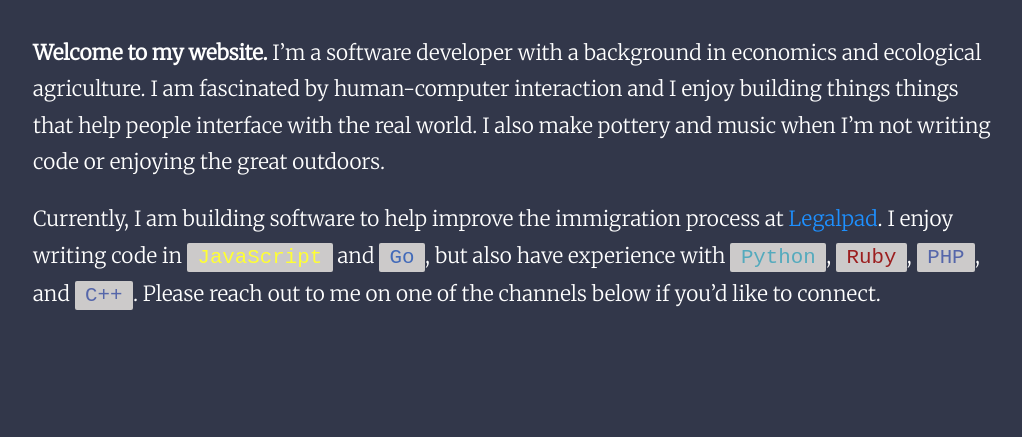
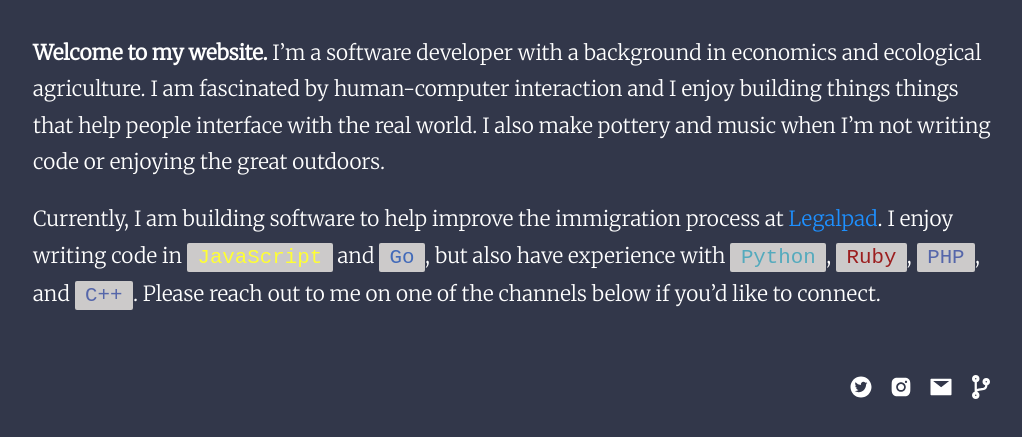
Before and after one commit to wileymc/wileybaba.github.io, a Gatsby site: page / in a window 1280 px wide. Shown: the part 221-658 px from the top of the page, without its empty margins (127-1149 px from the left). Built offline with nearby package versions, Linux system fonts and the light colour scheme; Gatsby itself is replaced by a stand-in of ours.

```diff
--- a/package.json
+++ b/package.json
@@ -21,6 +21,7 @@
     "react": "^16.12.0",
     "react-dom": "^16.12.0",
     "react-helmet": "^5.2.1",
+    "react-icons": "^3.11.0",
     "styled-components": "^4.4.1"
   },
   "devDependencies": {
--- /dev/null
+++ b/src/components/footer.js
@@ -0,0 +1,35 @@
+import { Link } from 'gatsby';
+import React, { useContext } from 'react';
+import {
+  AiFillTwitterCircle,
+  AiFillInstagram,
+  AiFillMail,
+} from 'react-icons/ai';
+import { FaCodeBranch } from 'react-icons/fa';
+import styled from 'styled-components';
+
+const Container = styled.footer`
+  margin: 5vh 0;
+  display: flex;
+  float: right;
+  svg {
+    margin-left: 1rem;
+    color: ${(props) => props.theme.colors.icons};
+    cursor: pointer;
+    transition: all 0.5s ease-out;
+    &:hover {
+      color: ${(props) => props.theme.colors.blue};
+    }
+  }
+`;
+
+const Footer = () => (
+  <Container>
+    <AiFillTwitterCircle size="1.5rem" />
+    <AiFillInstagram size="1.5rem" />
+    <AiFillMail size="1.5rem" />
+    <FaCodeBranch size="1.5rem" />
+  </Container>
+);
+
+export default Footer;
--- a/src/components/header.js
+++ b/src/components/header.js
@@ -42,7 +42,7 @@
   height: 4rem;
   display: grid;
   grid-gap: 1rem;
-  margin-bottom: 5rem;
+  margin-bottom: 10vh;
   grid-template-areas:
     'logo header'
     'logo mainLinks'
@@ -70,6 +70,12 @@
     -webkit-text-fill-color: transparent;
     -webkit-box-decoration-break: clone;
     box-decoration-break: clone;
+  }
+
+  @media only screen and (max-width: 321px) {
+    nav {
+      font-size: 1.2rem;
+    }
   }
 `;
 
--- a/src/components/layout.js
+++ b/src/components/layout.js
@@ -3,6 +3,7 @@
 import styled, { ThemeProvider } from 'styled-components';
 
 import Header from './header';
+import Footer from './footer';
 
 import lightTheme from '../themes/light';
 import darkTheme from '../themes/dark';
@@ -47,6 +48,7 @@
         <Page>
           <Header isDark={isDark} setIsDark={setIsDark} />
           <main>{children}</main>
+          <Footer />
         </Page>
       </Container>
     </ThemeProvider>
--- a/src/themes/dark.js
+++ b/src/themes/dark.js
@@ -11,5 +11,6 @@
     textColor: '#ffffff',
     pink: '#ff73a9',
     blue: 'dodgerblue',
+    gray: '#575757',
   },
 };
--- a/src/themes/light.js
+++ b/src/themes/light.js
@@ -11,5 +11,6 @@
     textColor: '#000000',
     pink: '#ff73a9',
     blue: 'dodgerblue',
+    icons: '#575757',
   },
 };
```
Also changed, not shown: 1 other file.
